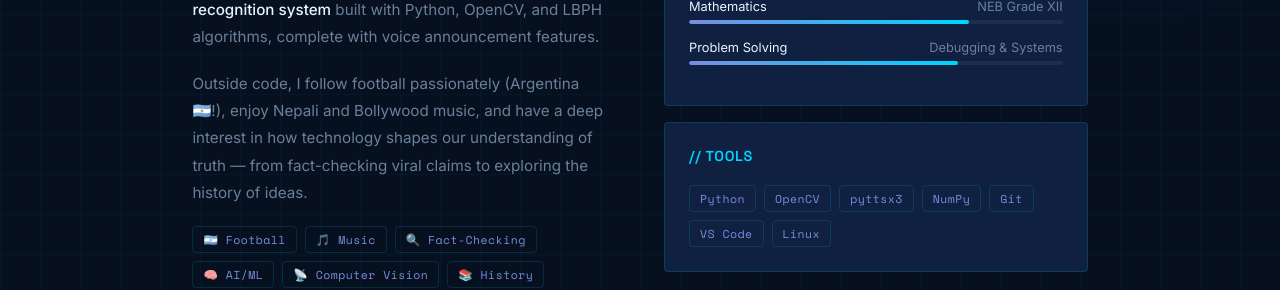
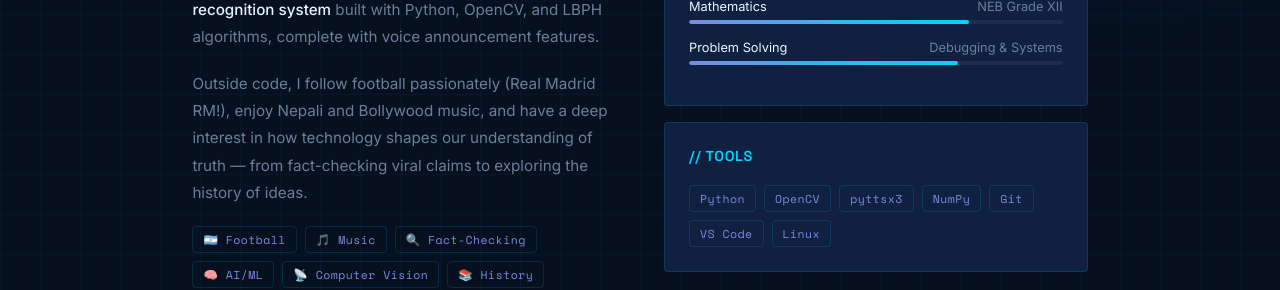
Before and after one commit to xprajwol/portfolio, a React (Create React App) app in the folder frontend/: page /about in a window 1280 px wide. Shown: the part 426-716 px from the top of the page. Built offline with nearby package versions, Linux system fonts and the light colour scheme; no server answers.

Commit message:
football

```diff
--- a/frontend/src/pages/About.js
+++ b/frontend/src/pages/About.js
@@ -30,7 +30,7 @@ export default function About() {
           >
             <p>I'm <strong>Prajwal</strong>, a student based in <strong>Kathmandu, Nepal</strong>, currently completing NEB 10+2 (Grade XII). My focus lies at the intersection of software engineering and artificial intelligence.</p>
             <p>I enjoy building things that actually work — my most significant project is a <strong>real-time face detection and recognition system</strong> built with Python, OpenCV, and LBPH algorithms, complete with voice announcement features.</p>
-            <p>Outside code, I follow football passionately (Argentina 🇦🇷!), enjoy Nepali and Bollywood music, and have a deep interest in how technology shapes our understanding of truth — from fact-checking viral claims to exploring the history of ideas.</p>
+            <p>Outside code, I follow football passionately (Real Madrid RM!), enjoy Nepali and Bollywood music, and have a deep interest in how technology shapes our understanding of truth — from fact-checking viral claims to exploring the history of ideas.</p>
             <div className="interest-tags">
               {interests.map(i => <span className="tag" key={i}>{i}</span>)}
             </div>
```
